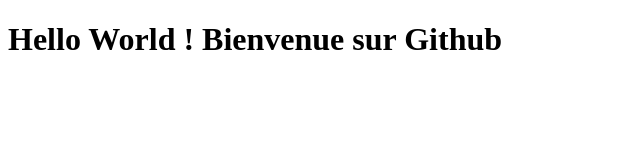
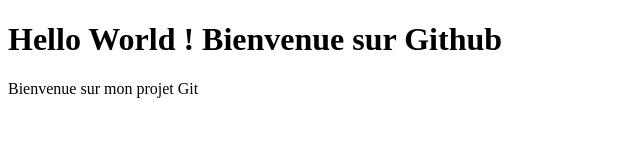
Before and after one commit to NIZAR180/projet-git, a plain HTML site: page index.html in a window 1280 px wide. Shown: the whole page, without its empty margins (0-640 px from the left). Drawn offline with Linux system fonts and the light colour scheme.

Commit message:
dev de la page2

```diff
--- a/index.html
+++ b/index.html
@@ -7,5 +7,6 @@
 </head>
 <body>
     <h1> Hello World ! Bienvenue sur Github </h1>
+    <p>Bienvenue sur mon projet Git</p>
 </body>
 </html>
```
Also changed, not shown: page2.html (added).
